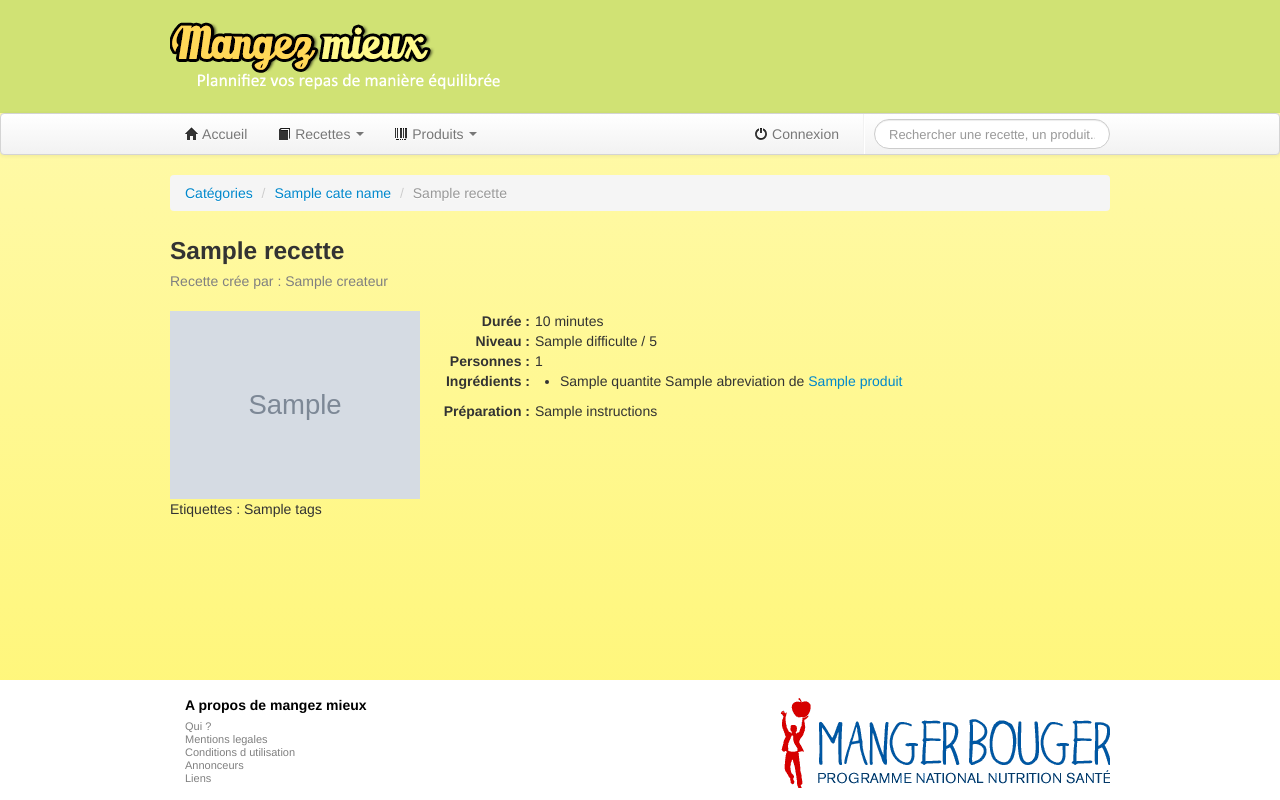
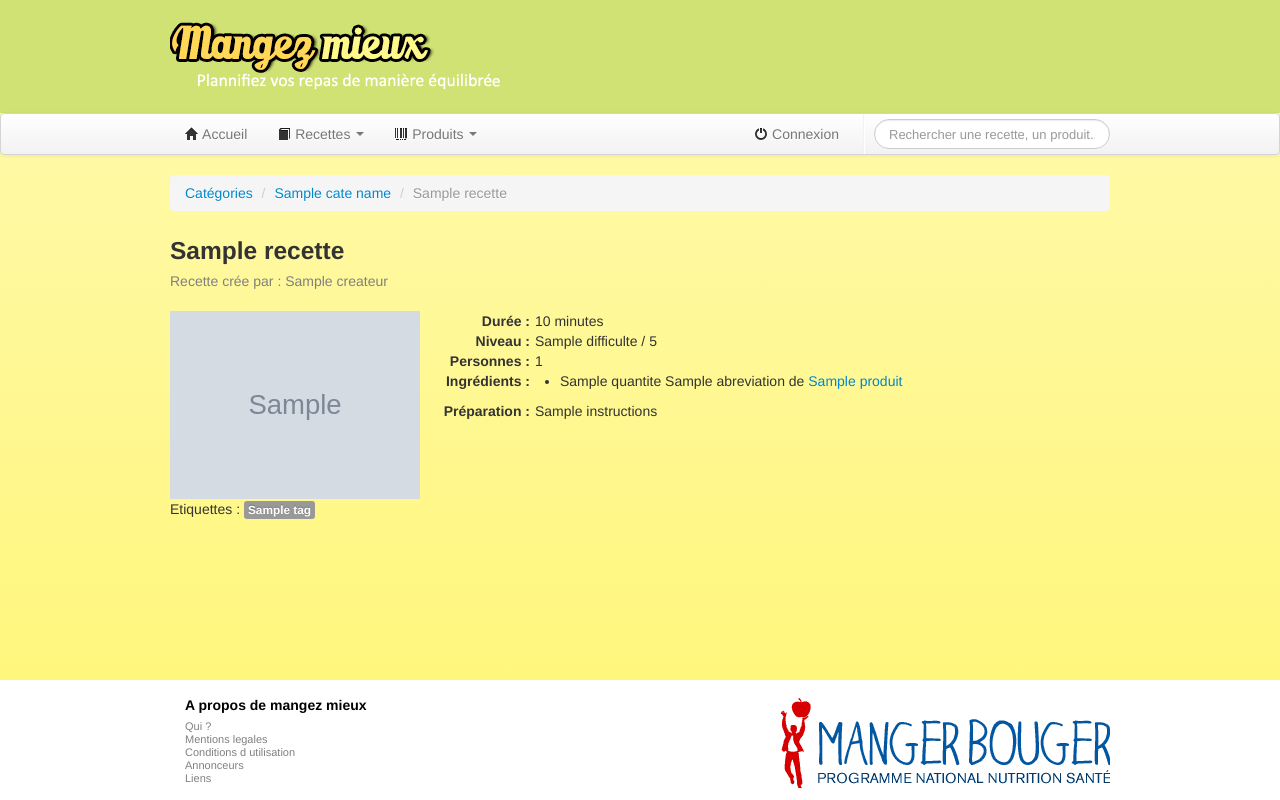
Before and after one commit to notsag/mangezmieux, a Django app: template mangezmieux/templates/recette/detail.html in a window 1280 px wide. Run offline with Django 3.2, Linux system fonts and the light colour scheme; the template is opened without the code that fills it: most values are stand-ins (such as "Sample title", 1, 10 or a date in 2020); grey boxes marked "Sample" are stand-in pictures; form fields are guessed from the names that the template uses; some libraries are stand-ins or nearby versions.

Commit message:
AJout de labels pour les tags d'une recette

```diff
--- a/mangezmieux/recette/views.py
+++ b/mangezmieux/recette/views.py
@@ -23,6 +23,7 @@ def detail(request, id):
 		raise Http404
 	cateId = request.GET.get('id', None)
 	cateName = request.GET.get('name', None)
+	recette_tags = recette.tags.split()
 
 	if request.method == 'POST':
 	    form = RepasRecetteForm(data=request.POST, files=request.FILES) #On reprend les données
@@ -77,6 +78,8 @@ def detail(request, id):
 
 	except Recette.DoesNotExist:
 		raise Http404
+
+
 	return render(request, 'recette/detail.html',locals())
 
 def recherche(request):
--- a/mangezmieux/templates/recette/detail.html
+++ b/mangezmieux/templates/recette/detail.html
@@ -22,7 +22,7 @@
         {% else %}
 	    <img src="/upload/default.jpg" alt="Illustration pour : {{recette.nom}}"/>
     {% endif %}
-	<p>Etiquettes : {{recette.tags}}</p>
+    <p>Etiquettes : {% for tag in recette_tags %}<span class="label">{{ tag }}</span> {% endfor %}</p>
 	<div id="recetteButtons">
 	  {% if user.is_authenticated %}
 	    <p><a class="btn btn-info" href="#myModal" data-toggle="modal">Ajouter à mon planning</a></p>
```
